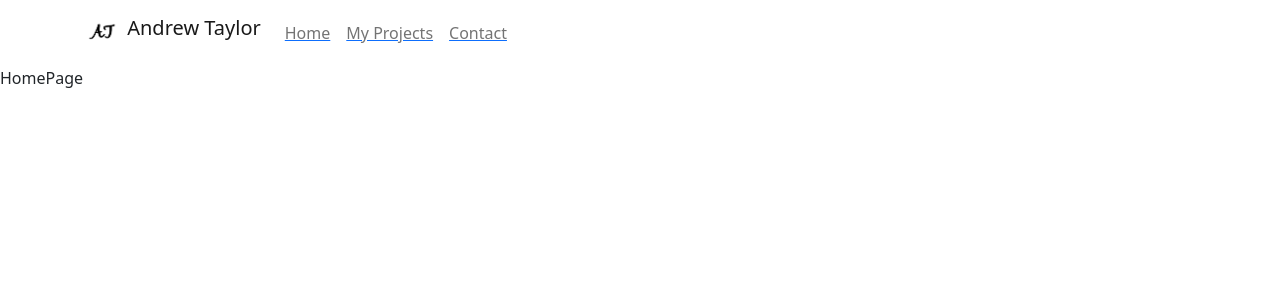
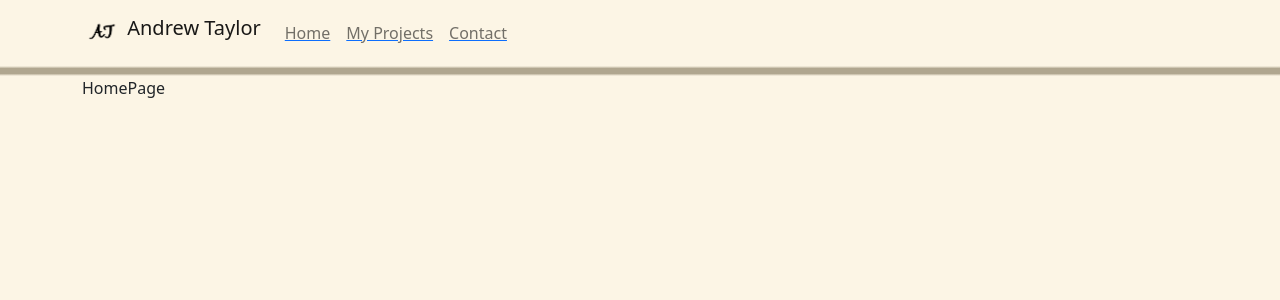
Before and after one commit to drewjtaylor/portfolio-react, a React (Create React App) app: page / in a window 1280 px wide. Shown: the top 300 px of the page. Built offline with nearby package versions, Linux system fonts and the light colour scheme.

Commit message:
Horizontal decorator added

```diff
--- a/src/App.css
+++ b/src/App.css
@@ -1,3 +1,3 @@
 body {
-    background-color: #fcf5e5;
+    background-color: #FCF5E5!important;
 }
--- a/src/App.js
+++ b/src/App.js
@@ -2,6 +2,9 @@ import PortfolioNavbar from './components/PortfolioNavbar';
 import ContactPage from './pages/ContactPage';
 import HomePage from './pages/HomePage';
 import ProjectsPage from './pages/ProjectsPage';
+import HorizontalDecoration from './pieces/HorizontalDecoration';
+
+import Container from 'react-bootstrap/Container';
 
 import './App.css';
 
@@ -12,11 +15,14 @@ function App() {
   return (
     <>
             <PortfolioNavbar />
+            <HorizontalDecoration />
+            <Container className='left-line stretch-height'>
                 <Routes>
                     <Route path='/' element={<HomePage />}/>
                     <Route path='projects' element={<ProjectsPage />}/>
                     <Route path='contact' element={<ContactPage />}/>
                 </Routes>
+            </Container>
     </>
   );
 }
--- /dev/null
+++ b/src/pieces/HorizontalDecoration.css
@@ -0,0 +1,10 @@
+.horizontal-decoration {
+    height: 10px;
+    width: 100vw;
+    background-image: linear-gradient(#FCF5E5, #B0A68F 25% 75%, #FCF5E5)
+
+
+
+
+}
+/* #B0A68F; */
--- /dev/null
+++ b/src/pieces/HorizontalDecoration.js
@@ -0,0 +1,11 @@
+import './HorizontalDecoration.css';
+
+const HorizontalDecoration = () => {
+  return (
+    <>
+        <div className="horizontal-decoration"></div>
+    </>
+  )
+}
+
+export default HorizontalDecoration
```
Lines whose indentation alone changed are shown as unchanged.
